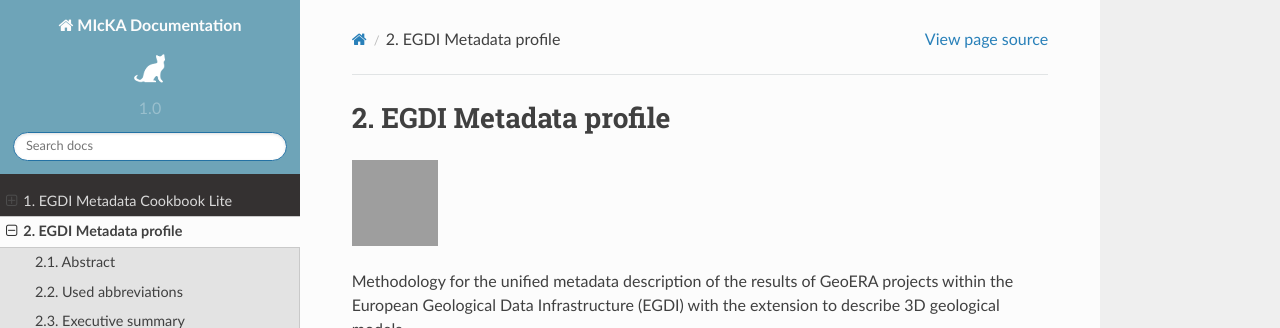
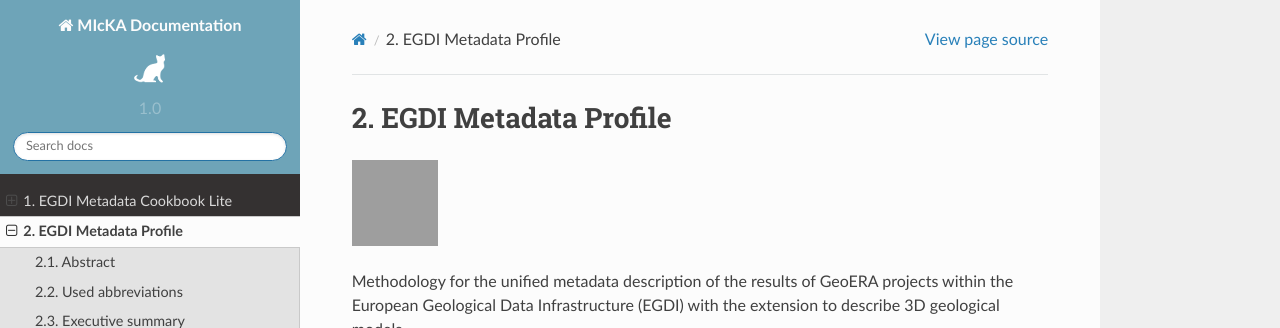
Before and after one commit to CzechGeologicalSurvey/MICKA-Docs, a Sphinx documentation site: the page built from docs/EGDIProfile.rst, in a window 1280 px wide and 900 px high, cut to the strip 0-328 px from the top of the window. Built offline with Sphinx 7.4.7 and the Read the Docs theme 2.0.0, drawn with Linux system fonts in a browser that asks for light colours; grey boxes are pictures that could not be loaded.

```diff
--- a/docs/EGDIProfile.rst
+++ b/docs/EGDIProfile.rst
@@ -1,5 +1,5 @@
 =======================
-EGDI Metadata profile
+EGDI Metadata Profile
 =======================
 
 |image0|
```
